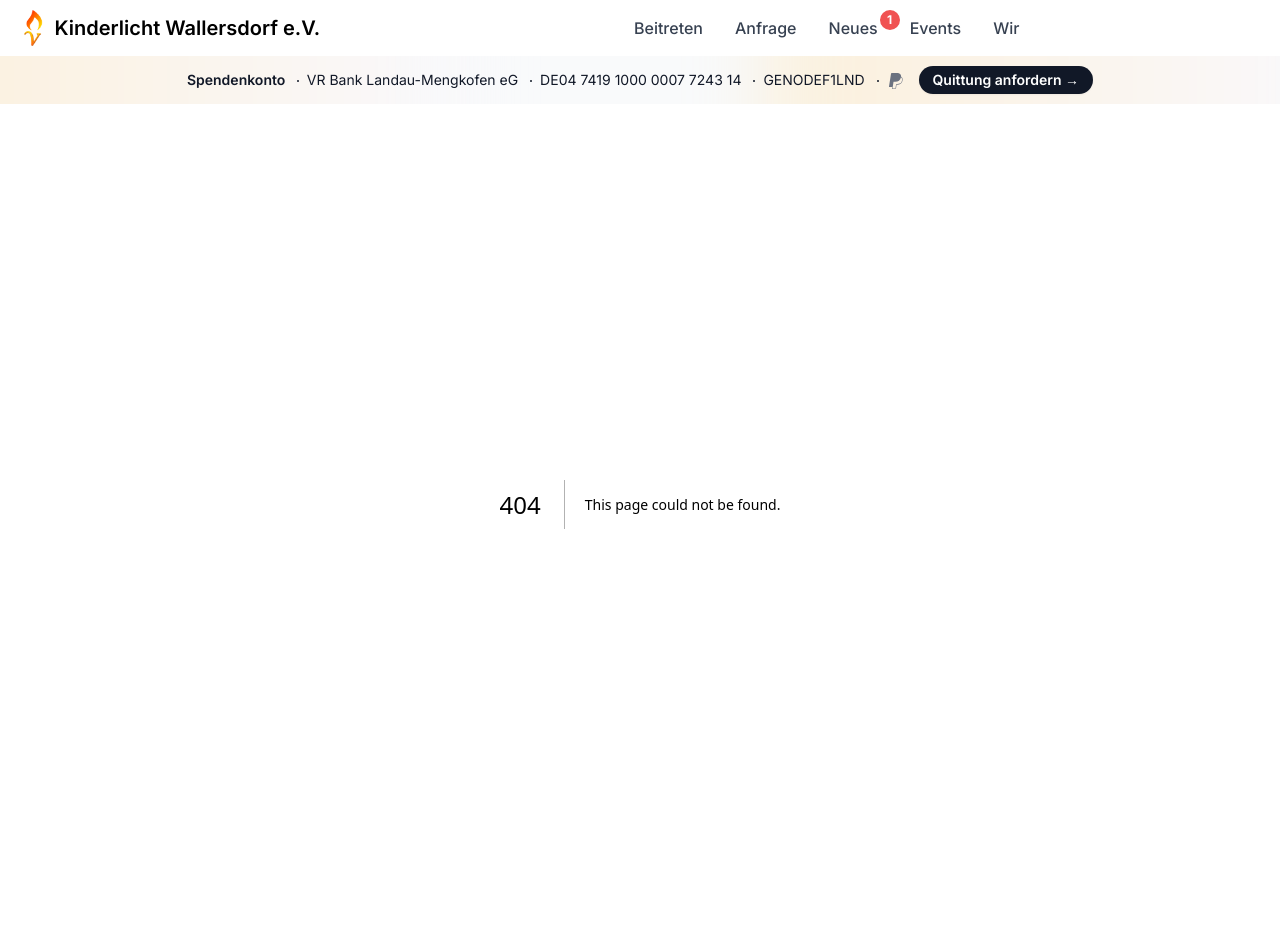
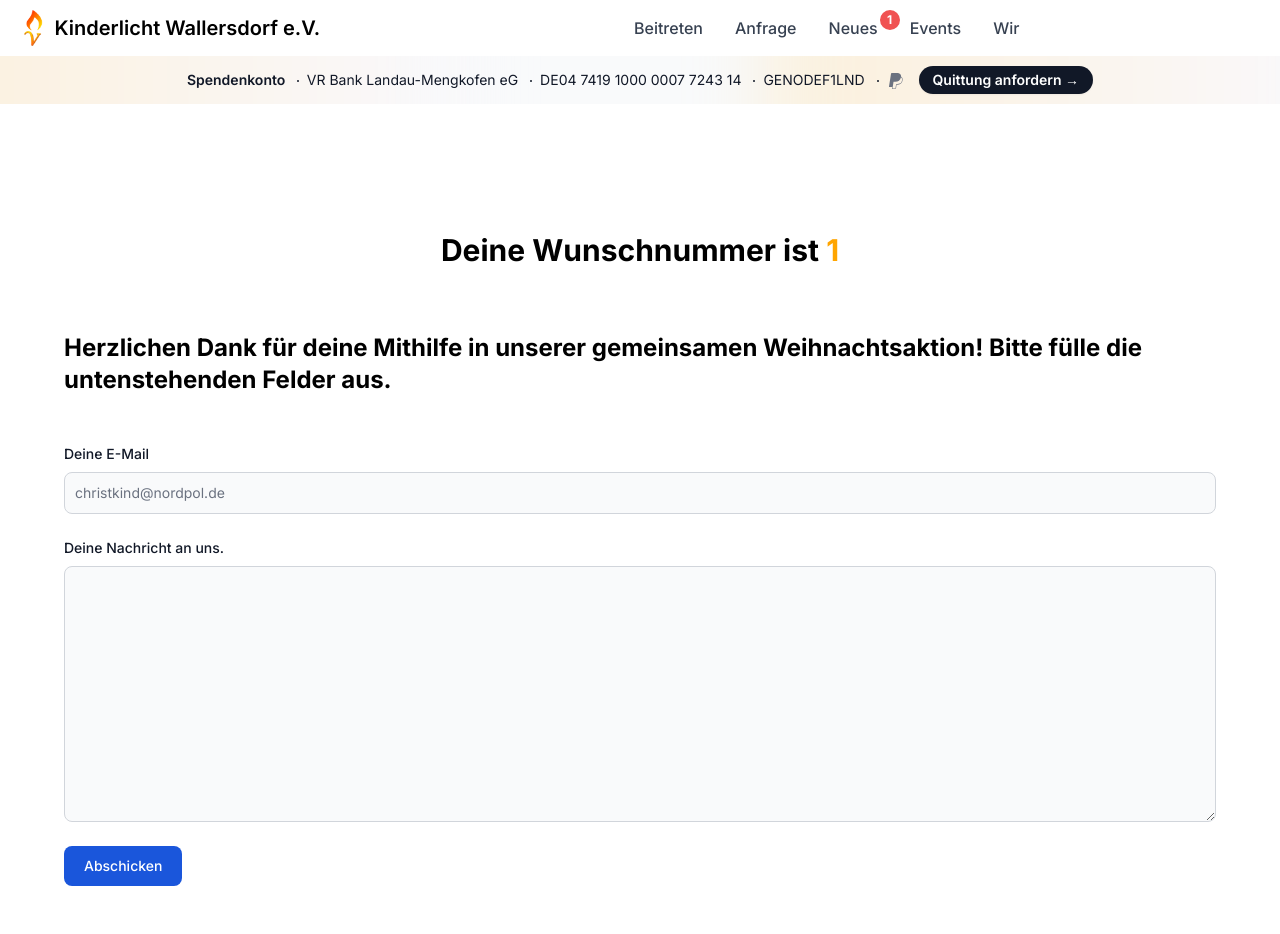
Before and after one commit to Kinderlicht/kinderlicht.github.io, a Next.js app: page /christkind/1 in a window 1280 px wide. Before the commit this address had no page. Shown: the top 934 px of the page. Built offline with nearby package versions, Linux system fonts and the light colour scheme.

Commit message:
Fix layout, introduce Christkind

```diff
--- /dev/null
+++ b/app/christkind/[slug]/page.tsx
@@ -0,0 +1,133 @@
+"use client";
+
+import { useEffect, useState } from "react";
+import { MouseEvent } from "react";
+
+const Home = ({ params: { slug } }: { params: { slug: number } }) => {
+  let [email, setEmail] = useState<string>("");
+  let [message, setText] = useState<string>("");
+  let [err, setErr] = useState<number>(-1);
+
+  const valid = slug == 1 || slug == 14389;
+
+  const handleSubmit = async (e: MouseEvent<HTMLButtonElement>) => {
+    e.preventDefault();
+    fetch("https://api.campai.com/formSubmissions/6536c50d26e1924cfba8d412", {
+      method: "POST",
+      headers: {
+        "content-type": "application/json",
+        // add expires
+      },
+      body: JSON.stringify({
+        formData: { wunsch: "" + slug, erklaerung: message, mail: email },
+        confirmationMail: email,
+      }),
+    })
+      .then((res) => res.json())
+      .then((_) => {
+        setEmail("");
+        setText("");
+        setErr(0);
+      })
+      .catch((_) => {
+        setEmail("");
+        setText("");
+        setErr(1);
+      });
+  };
+
+  return (
+    <div className="container max-w-6xl mx-auto space-y-6 sm:space-y-12 mb-8 mt-32">
+      <h2 className="mb-16 text-3xl font-bold text-center">
+        Deine Wunschnummer ist{" "}
+        <u className="text-primary dark:text-primary-400 no-underline">
+          {slug}
+        </u>
+      </h2>
+      <p className="mb-2 text-2xl font-bold mt-8">
+        {valid
+          ? "Herzlichen Dank für deine Mithilfe in unserer gemeinsamen Weihnachtsaktion! Bitte fülle die untenstehenden Felder aus."
+          : "Diese Nummer existiert leider nicht."}
+      </p>
+      <form className={valid && err == -1 ? "" : "hidden"}>
+        <div className="mb-6">
+          <label
+            htmlFor="email"
+            className="block mb-2 text-sm font-medium text-gray-900 dark:text-white"
+          >
+            Deine E-Mail
+          </label>
+          <input
+            type="email"
+            id="email"
+            onChange={(t) => setEmail(t.target.value)}
+            className="bg-gray-50 border border-gray-300 text-gray-900 text-sm rounded-lg focus:ring-blue-500 focus:border-blue-500 block w-full p-2.5 dark:bg-gray-700 dark:border-gray-600 dark:placeholder-gray-400 dark:text-white dark:focus:ring-blue-500 dark:focus:border-blue-500"
+            placeholder="christkind@nordpol.de"
+            required
+          />
+        </div>
+        <div className="mb-6">
+          <label
+            htmlFor="text"
+            className="block mb-2 text-sm font-medium text-gray-900 dark:text-white"
+          >
+            Deine Nachricht an uns.
+          </label>
+          <textarea
+            id="text"
+            onChange={(t) => setText(t.target.value)}
+            className="h-64 bg-gray-50 border border-gray-300 text-gray-900 text-sm rounded-lg focus:ring-blue-500 focus:border-blue-500 block w-full p-2.5 dark:bg-gray-700 dark:border-gray-600 dark:placeholder-gray-400 dark:text-white dark:focus:ring-blue-500 dark:focus:border-blue-500"
+            required
+          />
+        </div>
+        <button
+          type="submit"
+          onClick={(e) => handleSubmit(e)}
+          className="text-white bg-blue-700 hover:bg-blue-800 focus:ring-4 focus:outline-none focus:ring-blue-300 font-medium rounded-lg text-sm w-full sm:w-auto px-5 py-2.5 text-center dark:bg-blue-600 dark:hover:bg-blue-700 dark:focus:ring-blue-800"
+        >
+          Abschicken
+        </button>
+      </form>
+      {err == 0 && (
+        <div
+          className="bg-teal-100 border-t-4 border-teal-500 rounded-b text-teal-900 px-4 py-3 shadow-md"
+          role="alert"
+        >
+          <div className="flex">
+            <div className="py-1">
+              <svg
+                className="fill-current h-6 w-6 text-teal-500 mr-4"
+                xmlns="http://www.w3.org/2000/svg"
+                viewBox="0 0 20 20"
+              >
+                <path d="M2.93 17.07A10 10 0 1 1 17.07 2.93 10 10 0 0 1 2.93 17.07zm12.73-1.41A8 8 0 1 0 4.34 4.34a8 8 0 0 0 11.32 11.32zM9 11V9h2v6H9v-4zm0-6h2v2H9V5z" />
+              </svg>
+            </div>
+            <div>
+              <p className="font-bold">Nur noch ein Schritt...</p>
+              <p className="text-sm">
+                Vielen Dank für deine Mithilfe! Du solltest eine E-Mail erhalten
+                haben, die Du bestätigen musst. Bitte überprüfe auch deinen
+                SPAM-Ordner.
+              </p>
+            </div>
+          </div>
+        </div>
+      )}
+      {err == 1 && (
+        <div
+          className="bg-orange-100 border-l-4 border-orange-500 text-orange-700 p-4"
+          role="alert"
+        >
+          <p className="font-bold">Ups...</p>
+          <p>
+            Leider konnten wir deinen Antrag nicht bearbeiten, versuche es
+            später nochmal.
+          </p>
+        </div>
+      )}
+    </div>
+  );
+};
+
+export default Home;
--- a/app/events/page.tsx
+++ b/app/events/page.tsx
@@ -32,9 +32,20 @@ function Event(event: Event, index: number) {
   let currentDate = new Date();
   let additional = <></>;
   if (eventDate < currentDate) {
-    additional = <span className="bg-gray-100 text-gray-800 text-sm font-medium mr-2 px-2.5 py-0.5 rounded dark:bg-gray-700 dark:text-gray-300">Abgeschlossen</span>
-  } else if (eventDate > currentDate && eventDate.getTime() - currentDate.getTime() < eventIsSoon) {
-    additional = <span className="bg-green-100 text-green-800 text-sm font-medium mr-2 px-2.5 py-0.5 rounded dark:bg-green-900 dark:text-green-300">Bevorstehend</span>
+    additional = (
+      <span className="bg-gray-100 text-gray-800 text-sm font-medium mr-2 px-2.5 py-0.5 rounded dark:bg-gray-700 dark:text-gray-300">
+        Abgeschlossen
+      </span>
+    );
+  } else if (
+    eventDate > currentDate &&
+    eventDate.getTime() - currentDate.getTime() < eventIsSoon
+  ) {
+    additional = (
+      <span className="bg-green-100 text-green-800 text-sm font-medium mr-2 px-2.5 py-0.5 rounded dark:bg-green-900 dark:text-green-300">
+        Bevorstehend
+      </span>
+    );
   }
   return (
     <div
@@ -81,7 +92,10 @@ function Event(event: Event, index: number) {
       <p className="w-7/12 flex-col">
         <span
           dangerouslySetInnerHTML={{
-          __html: event["htmlContent"] || event["description"] || "Es liegt keine Beschreibung vor.",
+            __html:
+              event["htmlContent"] ||
+              event["description"] ||
+              "Es liegt keine Beschreibung vor.",
           }}
         />
         {event["url"] ? (
@@ -106,7 +120,8 @@ function Event(event: Event, index: number) {
                   d="M16 .5a.5.5 0 0 0-.5-.5h-5a.5.5 0 0 0 0 1h3.793L6.146 9.146a.5.5 0 1 0 .708.708L15 1.707V5.5a.5.5 0 0 0 1 0v-5z"
                 />
               </svg>
-        </Link></>
+            </Link>
+          </>
         ) : (
           <></>
         )}
@@ -122,7 +137,8 @@ export default function Home() {
 
   let filtered = events.filter((e) => {
     if (searchTerm !== "") {
-      if (!e.description?.includes(searchTerm) && e.title?.includes(searchTerm)) return false;
+      if (!e.description?.includes(searchTerm) && e.title?.includes(searchTerm))
+        return false;
     }
 
     if (startDate !== "") {
@@ -146,10 +162,11 @@ export default function Home() {
     <div className="max-w-5xl mx-auto mb-8 mt-32">
       <h2 className="mb-16 text-3xl font-bold text-center">
         Unsere{" "}
-        <u className="text-primary dark:text-primary-400 no-underline">Veranstaltungen</u>
+        <u className="text-primary dark:text-primary-400 no-underline">
+          Veranstaltungen
+        </u>
       </h2>
-      <div className="flex content-center grid-cols-3 mb-8">
-        <div className="w-6/12 mr-8">
+      <div className="w-full mb-4">
         <label
           htmlFor="default-search"
           className="mb-2 text-sm font-medium text-gray-900 sr-only dark:text-white"
@@ -186,8 +203,8 @@ export default function Home() {
           />
         </div>
       </div>
-        <div className="flex items-center w-5/12">
-          <div className="relative max-w-sm">
+      <div className="flex items-center w-full">
+        <div className="relative w-1/2">
           <div className="absolute inset-y-0 left-0 flex items-center pl-3.5 pointer-events-none">
             <svg
               className="w-4 h-4 text-gray-500 dark:text-gray-400"
@@ -207,7 +224,7 @@ export default function Home() {
           />
         </div>
         <span className="mx-4 text-gray-500">bis</span>
-          <div className="relative max-w-sm">
+        <div className="relative w-1/2">
           <div className="absolute inset-y-0 left-0 flex items-center pl-3.5 pointer-events-none">
             <svg
               className="w-4 h-4 text-gray-500 dark:text-gray-400"
@@ -227,7 +244,6 @@ export default function Home() {
           />
         </div>
       </div>
-      </div>
       <div className="border-l-2 border-gray-500 pl-8">
         {filtered.map((e, index) => Event(e, index))}
       </div>
--- a/app/neues/page.tsx
+++ b/app/neues/page.tsx
@@ -139,15 +139,14 @@ export default function Home() {
         Unsere{" "}
         <u className="text-primary dark:text-primary-400 no-underline">Neuigkeiten</u>
       </h2>
-        <div className="flex content-center grid-cols-3 mb-8">
-          <div className="w-6/12 mr-8">
+          <div className="w-full">
             <label
               htmlFor="default-search"
               className="mb-2 text-sm font-medium text-gray-900 sr-only dark:text-white"
             >
               Suchen
             </label>
-            <div className="relative">
+            <div className="relative w-full mb-4">
               <div className="absolute inset-y-0 left-0 flex items-center pl-3 pointer-events-none">
                 <svg
                   className="w-4 h-4 text-gray-500 dark:text-gray-400"
@@ -176,9 +175,8 @@ export default function Home() {
                 placeholder="Gib einen Begriff ein..."
               />
             </div>
-          </div>
-          <div className="flex items-center w-5/12">
-            <div className="relative max-w-sm">
+          <div className="flex items-center w-full">
+            <div className="relative w-1/2">
               <div className="absolute inset-y-0 left-0 flex items-center pl-3.5 pointer-events-none">
                 <svg
                   className="w-4 h-4 text-gray-500 dark:text-gray-400"
@@ -197,8 +195,8 @@ export default function Home() {
                 onChange={(e) => setStartDate(e.target.value)}
               />
             </div>
-            <span className="mx-4 text-gray-500">bis</span>
-            <div className="relative max-w-sm">
+            <span className="mx-4 text-gray-500 text-center">bis</span>
+            <div className="relative w-1/2">
               <div className="absolute inset-y-0 left-0 flex items-center pl-3.5 pointer-events-none">
                 <svg
                   className="w-4 h-4 text-gray-500 dark:text-gray-400"
```
Lines whose indentation alone changed are shown as unchanged.
